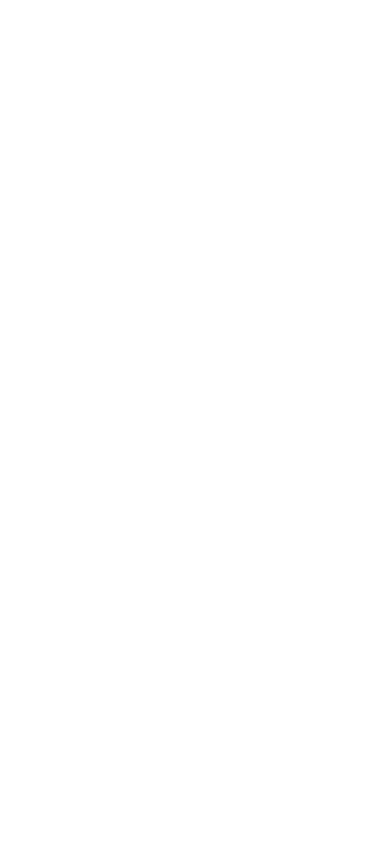
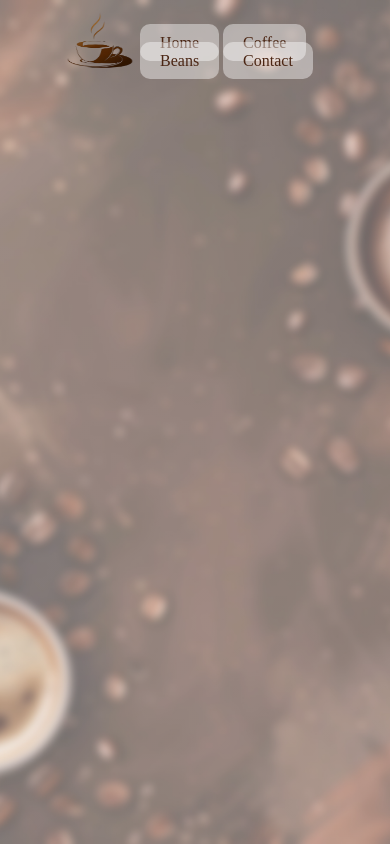
Before and after one commit to Abdulahad911/task06-html-css-responsive-COFFEE-SHOP-website, a plain HTML site: page index.html in a window 390 px wide. Drawn offline with Linux system fonts and the light colour scheme.

Commit message:
we are almost done with nav-bar now using media quries for responsiveness

```diff
--- a/index.html
+++ b/index.html
@@ -4,9 +4,19 @@
     <meta charset="UTF-8">
     <meta name="viewport" content="width=device-width, initial-scale=1.0">
     <title>Document</title>
-    <link rel="stylesheet" href="style.css">
+    <link rel="stylesheet" href="./style.css">
 </head>
 <body>
-
+    <nav>
+        <div class="logo">
+            <img src="./nav-bar/logo.png" alt="" >
+        </div>
+        <div class="anchor-tags">
+            <a href="">Home</a>
+            <a href="">Coffee</a>
+            <a href="">Beans</a>
+            <a href="">Contact</a>
+        </div>
+    </nav>
 </body>
 </html>
--- a/style.css
+++ b/style.css
@@ -0,0 +1,35 @@
+*{
+    padding: 0;
+    margin: 0;
+}
+
+body {
+    background-image:  linear-gradient(to bottom, rgba(255,255,255,0.395), rgba(255,255,255,0.395)),
+    url('./nav-bar/Coffee\ espresso\ template1.jpg');
+    background-size: cover;
+    background-position: center;
+    background-attachment: fixed;
+   color: rgb(75,38,20);
+}
+nav{
+    display: flex;
+    justify-content: space-between;
+    align-items: center;
+}
+.logo img{
+width: 80px;
+height: 80px;
+padding-left: 60px;
+}
+.anchor-tags{
+   margin-top: 20px;
+   padding-right:60px ;
+}
+.anchor-tags a{
+text-align: center;
+text-decoration: none;
+border-radius: 10px;
+padding: 10px 20px;
+color: rgb(75,38,20);
+background-color: #ffffff6b;
+}
```
Also changed, not shown: nav-bar/Coffee espresso template1.jpg (added), nav-bar/logo.png (added).
